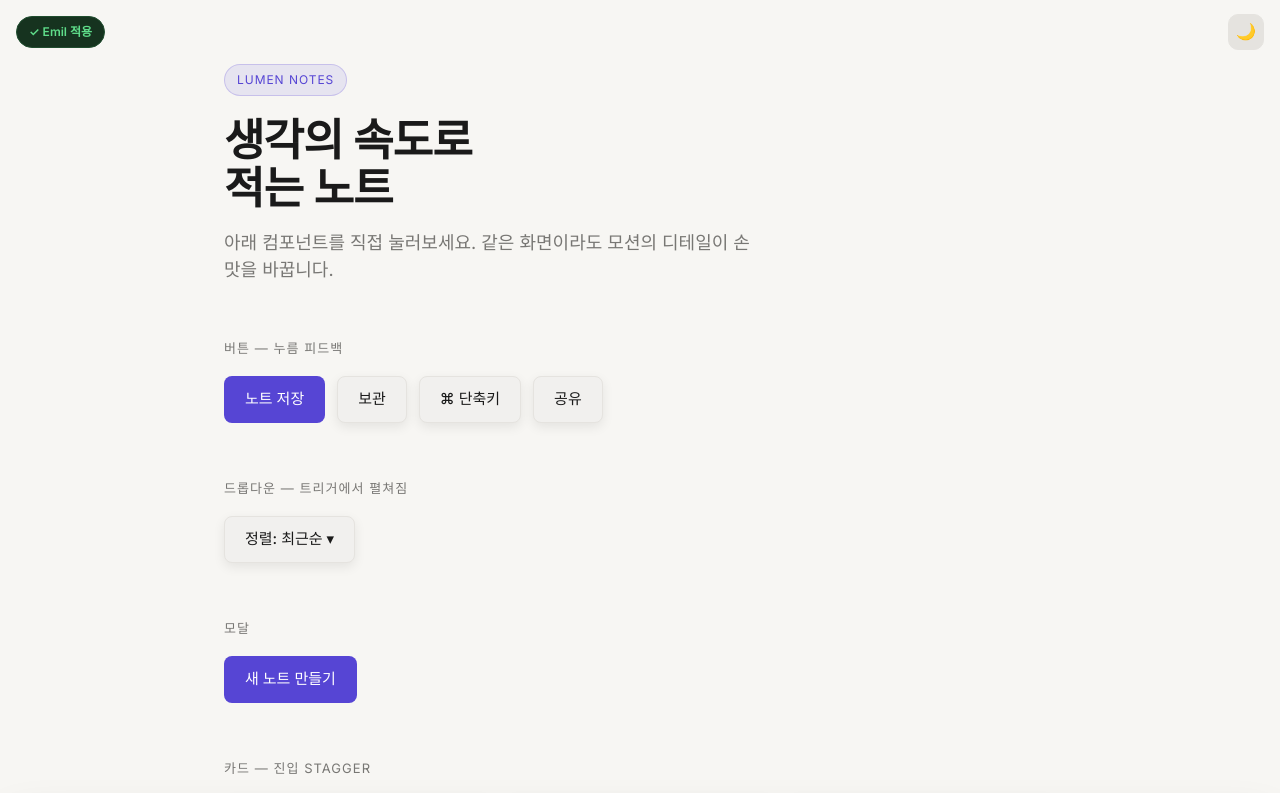
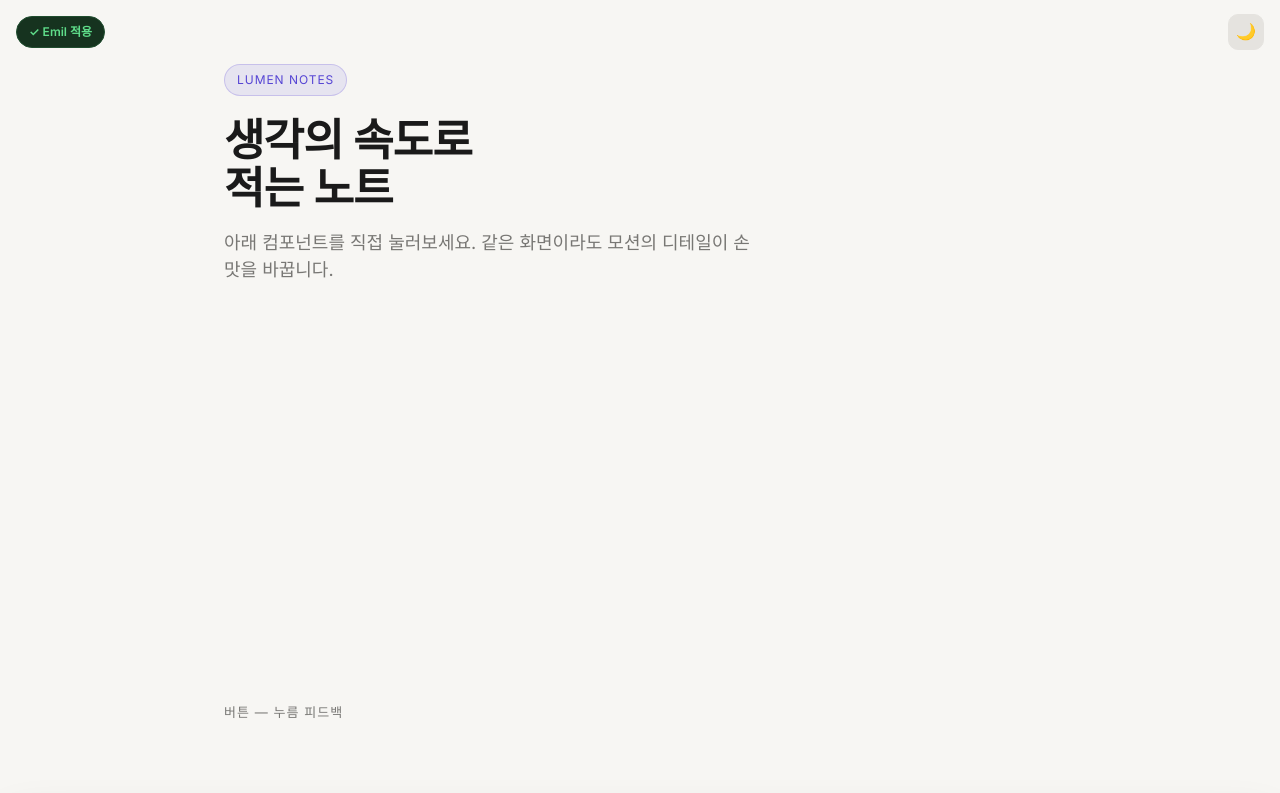
Before and after one commit to ujpark1/design-skill-test, a plain HTML site: page emil/with.html in a window 1280 px wide. Shown: the top 793 px of the page. Drawn offline with Linux system fonts and the light colour scheme.

Commit message:
Increase section vertical spacing ~7-8x on /emil
Co-Authored-By: Claude Opus 4.8 (1M context) <noreply@anthropic.com>

```diff
--- a/emil/with.html
+++ b/emil/with.html
@@ -277,6 +277,11 @@
   .tip { background:#1a1a1a !important; color:#fff !important; }
   body.dark .tip { background:#f4f5f8 !important; color:#14171f !important; }
 
+
+  /* === 섹션 상하 여백 대폭 확대 (요청: 7~8배) === */
+  .section-title { margin-top: 420px !important; margin-bottom: 130px !important; }
+  .wrap { padding-bottom: 460px !important; }
+
 </style>
 <link rel="preconnect" href="https://fonts.googleapis.com"><link rel="preconnect" href="https://fonts.gstatic.com" crossorigin><link href="https://fonts.googleapis.com/css2?family=Inter:wght@400;500;600&display=swap" rel="stylesheet">
 </head>
```
Also changed, not shown: emil/index.html (+5 -0 lines), emil/without-none.html (+5 -0 lines), emil/without.html (+5 -0 lines).
